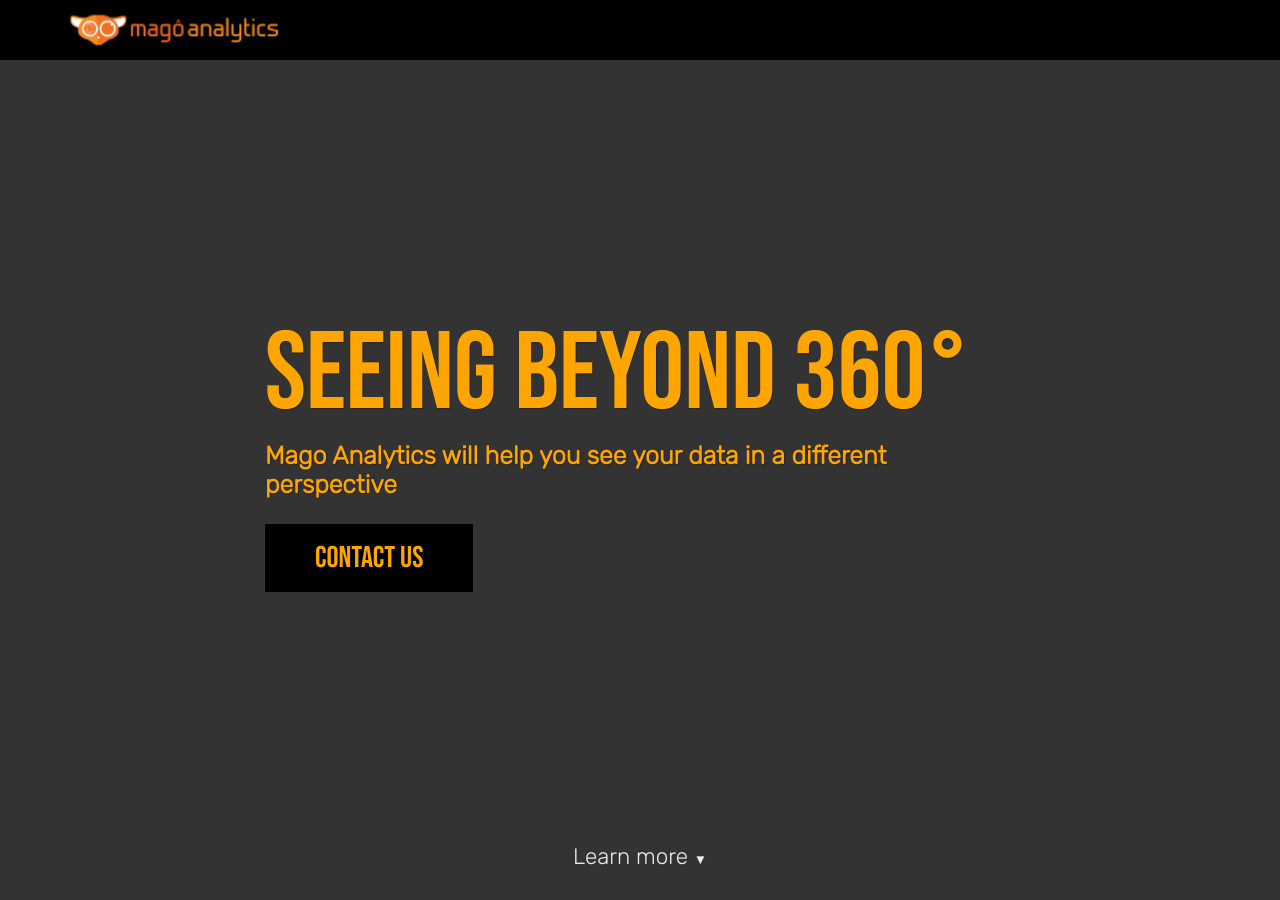
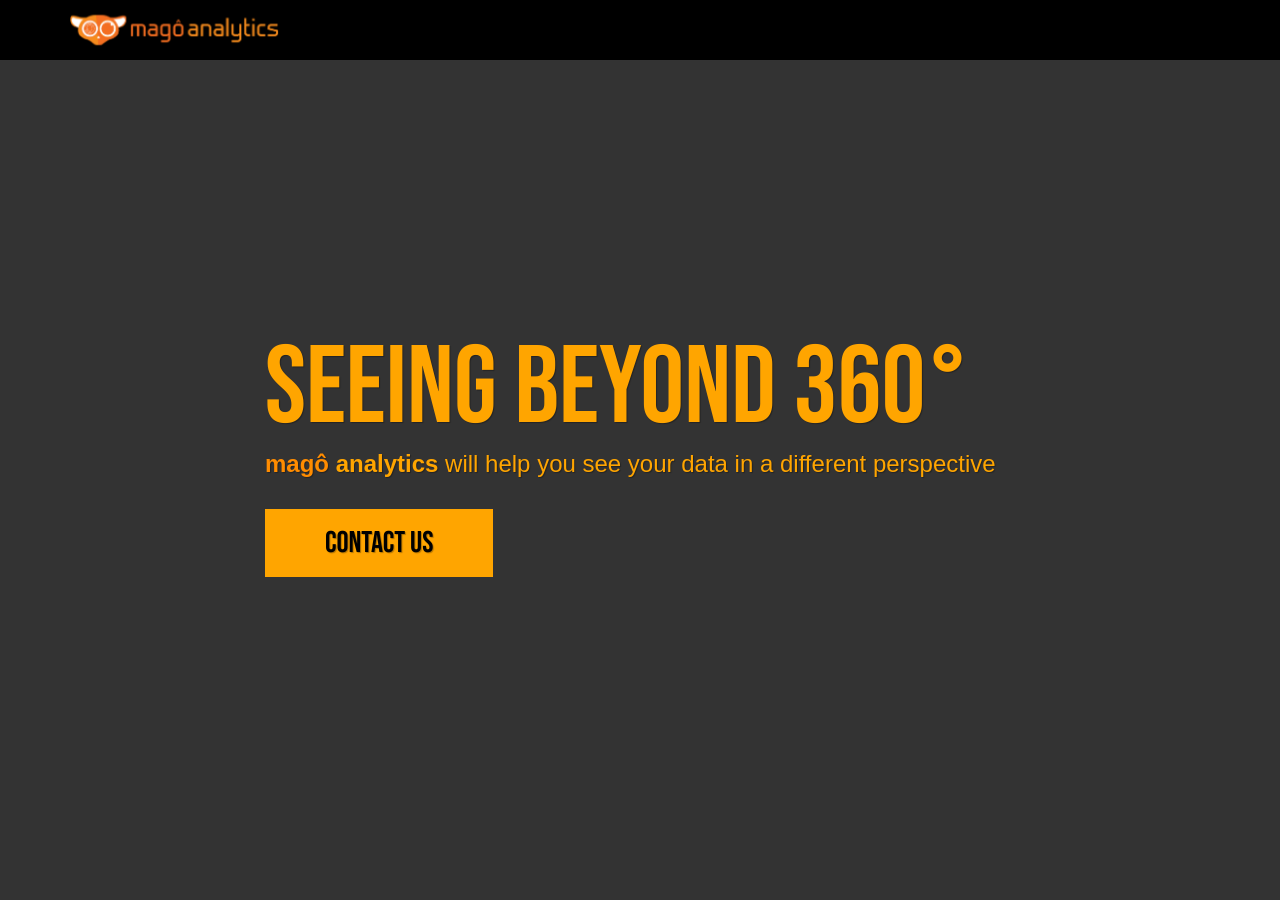
Before and after one commit to CloudCannon/frisco-jekyll-template, a Jekyll site: the page built from index.html, in a window 1280 px wide and 900 px high. Built offline with Jekyll 4.4.1, drawn with Linux system fonts in a browser that asks for light colours; nearby versions of some CDN libraries; some web fonts are replaced; some of the changed text lies outside the part shown.

Commit message:
Responsiveness Fixes and minor UI changes. Github links updated.

```diff
--- a/_layouts/default.html
+++ b/_layouts/default.html
@@ -14,6 +14,7 @@
 
 		<link rel="stylesheet" href="https://fonts.googleapis.com/css?family=Lato:300|Rubik:300">
 		<link href="https://fonts.googleapis.com/css?family=Bebas+Neue|Sulphur+Point&display=swap" rel="stylesheet">
+		<link href="https://fonts.googleapis.com/css?family=Sulphur+Point&display=swap" rel="stylesheet">
 		<link rel="stylesheet" href="{{ site.baseurl }}/css/screen.css">
 
 		{% if jekyll.environment == 'production' and site.google_analytics_key != '' %}
--- a/_sass/forms.scss
+++ b/_sass/forms.scss
@@ -4,7 +4,7 @@
 	border: 2px solid $brand-color;
 	transition: .2s ease-in-out;
 	display: inline-block;
-	padding: 16px 50px;
+	padding: 16px 60px;
 	background: #fff;
 }
 
@@ -15,15 +15,14 @@
 }
 
 .button.alt a {
-	background: black;
-	border: orange;
-	color: orange;
+	background: orange;
+	border: black;
+	color: black;
 }
 
 .button.alt a:hover {
-	background: orange;
-	color: black;
-	text-shadow: none;
+	background: #eb7200;
+	color: white;
 }
 
 textarea, input, button, select { font-family: inherit; font-size: inherit; }
--- a/_sass/landing-page.scss
+++ b/_sass/landing-page.scss
@@ -36,11 +36,21 @@
 			text-shadow: 1px 1px 1px rgba(0,0,0,.3);
 		}
 
+		p{
+			margin-top: -10px;
+			font-family: 'Sulphur Point', sans-serif;
+
+		}
+
 		h1, h2{
 			font-size: 110px;
 			font-weight:20px;
 			font-family: 'Bebas Neue', cursive;
 			color: orange;
+
+			@media only screen and (max-width: 768px) {
+				font-size: 50px;
+			}
 		}
 
 		.button{
@@ -51,7 +61,12 @@
 
 		p,b{
 			color: orange;
-			font-size: 25px;
+			font-size: 24px;
+
+			@media only screen and (max-width: 768px) {
+				margin-top: 10px;
+				font-size: 20px;
+			}
 		}
 
 	}
--- a/index.html
+++ b/index.html
@@ -9,11 +9,10 @@
 	<div class="inner-hero text-container">
 		<div class="hero-text-container">
 			<h1 class="editable">SEEING BEYOND 360°</h1>
-			<b class="subtext editable">Mago Analytics will help you see your data in a different perspective</b>
+      <p class="editable"><b style = "color: DarkOrange">magô </b><b style = "color: Orange">analytics</b> will help you see your data in a different perspective</p>
 			<div class="cta button alt"><a href="#end">Contact us</a></div>
 		</div>
 	</div>
-<div class="learn-more"><a href="#learn-more">Learn more <span class="arrow">&#x25BC;</span></a></div>
 </section>
 
 <div class="content">
@@ -21,7 +20,7 @@
 		<div class="container flex">
 			<div class="text">
 				<h2 class="editable">Who are we?</h2>
-				<p class="editable"><b style = "color: Orange">magô analytics</b> is a data consulting start-up that aims to empower and enable organizations for social good</p>
+				<p class="editable"><b style = "color: DarkOrange">magô </b><b style = "color: Orange">analytics</b> is a data consulting collective that aims to empower and enable organizations for social good</p>
 			</div>
 			<div class="image">
 				<img class="editable" src="images/group_pic.PNG" alt="Screenshot" />
@@ -62,7 +61,7 @@
 
 	<section class="pad">
 		<div class="container">
-			<h2 style="	text-align: center; "> Meet the <b style = "color: Orange">magô analytics</b> team!</h2>
+			<h2 style="	text-align: center; "> Meet the <b style = "color: DarkOrange">magô </b><b style = "color: Orange">analytics</b> team!</h2>
 			<ul class="staff">
 				{% for person in site.staff_members %}
 					<li>
```
Also changed, not shown: _staff_members/6_je.md (+1 -1 lines), _staff_members/9_johnny.md (+1 -1 lines).
